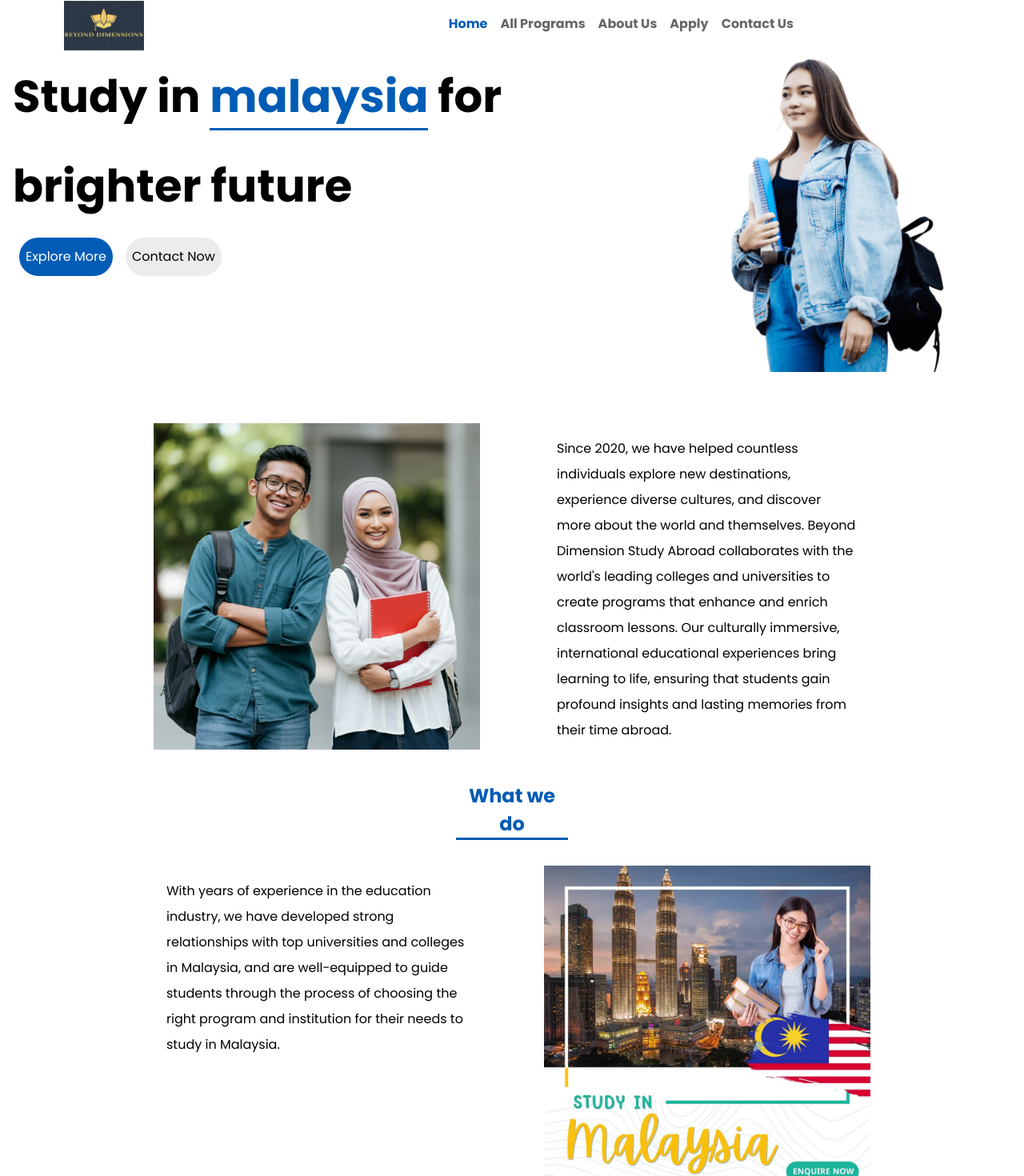
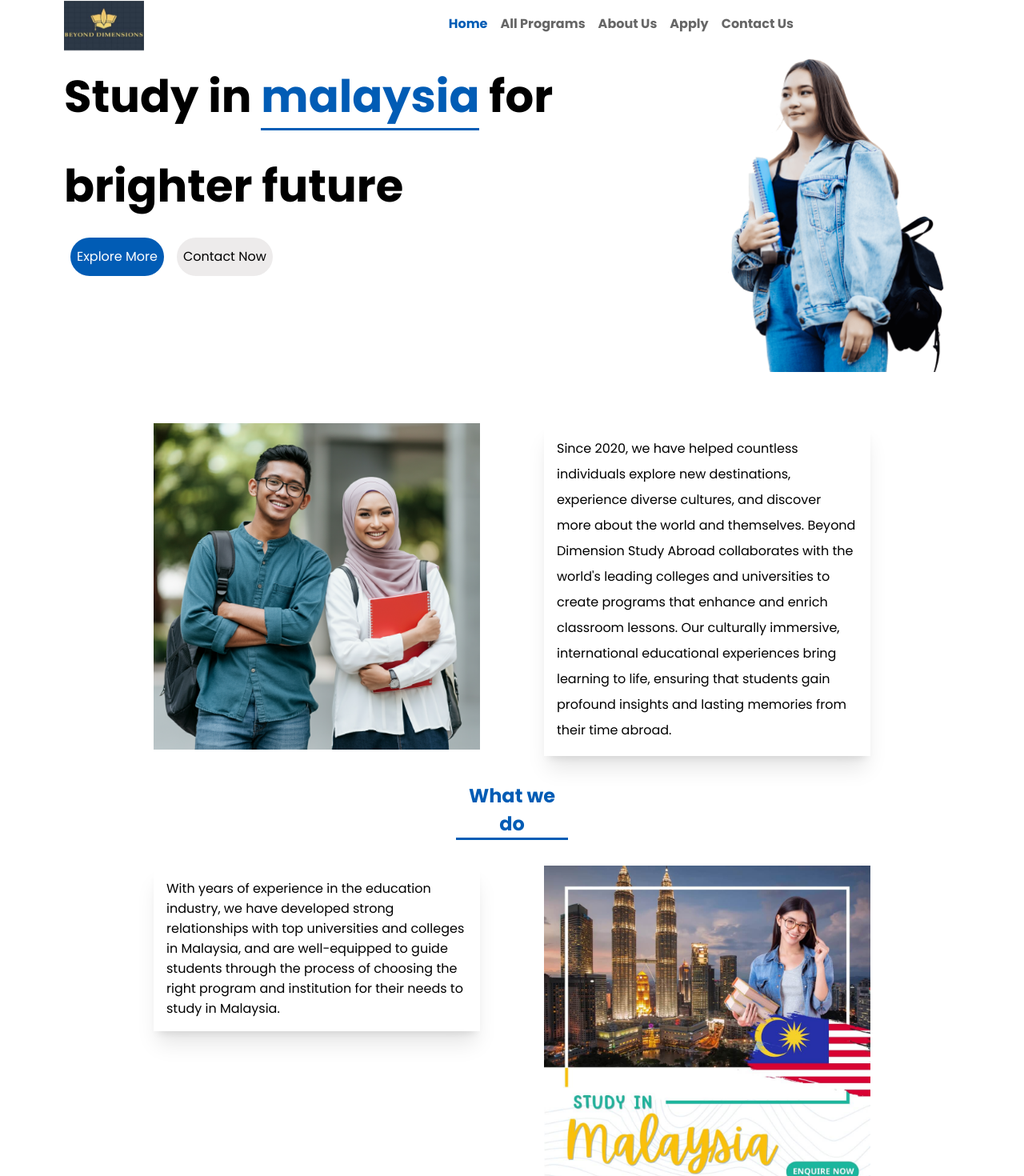
Before and after one commit to Baboucar/sabroad, a Vue app: page / in a window 1280 px wide. Shown: the top 1470 px of the page at 80% size. Built offline with nearby package versions, Linux system fonts and the light colour scheme; a web font is replaced by a local one.

Commit message:
fix header

```diff
--- a/src/components/Home.vue
+++ b/src/components/Home.vue
@@ -30,7 +30,7 @@
 
         <div class="two_cards">
             <div>
-                <p class="desc">With years of experience in the education industry, we have developed strong
+                <p class="card_desc">With years of experience in the education industry, we have developed strong
                     relationships with top universities and colleges in Malaysia, and are well-equipped to guide
                     students through the process of choosing the right program and institution for their needs to study
                     in Malaysia.</p>
@@ -180,7 +180,14 @@
     background: #666;
     color: #FFFFFF;
 }
+.desc{
+    margin-left: 4rem;
+}
 
+.card_desc, .about_desc{
+    box-shadow: 0 20px 25px -5px rgba(0, 0, 0, .1), 0 8px 10px -6px rgba(0, 0, 0, .1);
+    padding: 1rem;
+}
 .about_desc,
 .desc {
     line-height: 2;
```
